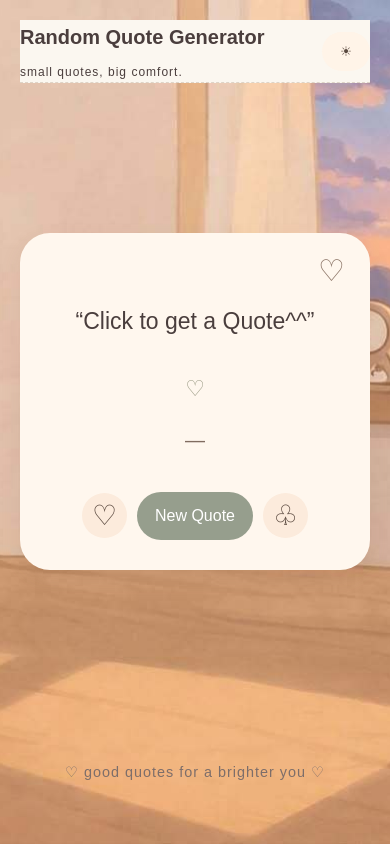
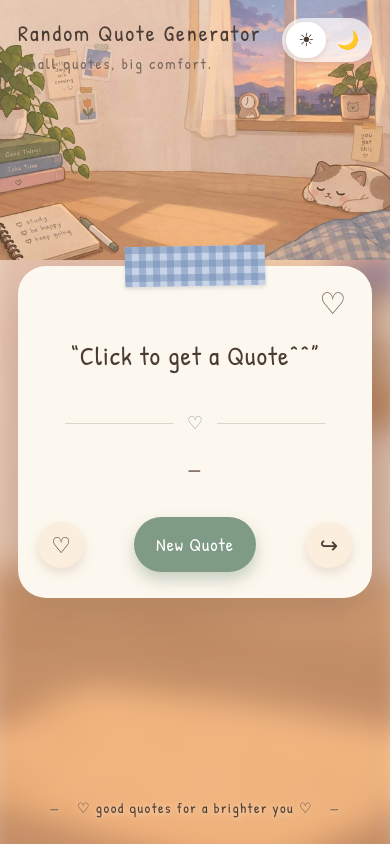
Before and after one commit to Regie-Burdeos/it110-midterm-project, a plain HTML site: page app.html in a window 390 px wide. Drawn offline with Linux system fonts and the light colour scheme.

Commit message:
new design

```diff
--- a/app.html
+++ b/app.html
@@ -13,10 +13,14 @@
             <p>small quotes, big comfort.</p>
         </div>
 
-        <button class="theme-btn" id="changeimage">☀</button>
+        <div class="theme-toggle">
+            <button class="theme-btn active" id="changeimage" aria-label="Day mode">☀</button>
+            <button class="theme-btn" id="changeimages" aria-label="Night mode">🌙</button>
+        </div>
     </header>
+
     <main class="quote-card">
-        <button class="heart">♡</button>
+        <button class="heart" aria-label="Like quote">♡</button>
 
         <h2 id="quotetext">“Click to get a Quote^^”</h2>
 
@@ -25,9 +29,9 @@
         <p class="author" id="authors">— </p>
 
         <div class="buttons">
-            <button class="icon-btn">♡</button>
+            <button class="icon-btn" aria-label="Favorite quote">♡</button>
             <button class="new-quote" id="new-quotes">New Quote</button>
-            <button class="icon-btn">♧</button>
+            <button class="icon-btn" aria-label="Copy quote">↪</button>
         </div>
     </main>
 
@@ -35,8 +39,6 @@
         ♡ good quotes for a brighter you ♡
     </footer>
 
-
     <script src="script.js"></script>
-
 </body>
 </html>
--- a/styles.css
+++ b/styles.css
@@ -1,185 +1,341 @@
+@import url('https://fonts.googleapis.com/css2?family=Comfortaa:wght@600;700&family=Patrick+Hand&family=Quicksand:wght@400;500;600;700&display=swap');
 
- /*STYLE FOR CSS FOR APP*/
 * {
     margin: 0;
     padding: 0;
     box-sizing: border-box;
 }
 
-body {
+.quote-pagess {
+    --ink: #4a3b33;
+    --ink-soft: #7a665a;
+    --card: #fdf8ef;
+    --sage: #7f9a85;
+    --sage-dark: #6c8872;
+    --cream-btn: #fbeedd;
+    --line: #ddd6c6;
+
     min-height: 100vh;
-    font-family: Georgia, serif;
+    min-height: 100dvh;
+    padding: 28px 32px;
+    font-family: 'Patrick Hand', 'Comic Sans MS', cursive, sans-serif;
+    color: var(--ink);
+    line-height: 1.4;
+
     background-color: #f3dfd0;
-    color: #59483e;
-    padding: 30px;
+    background-image: url("images/morning.jpg");
+    background-size: cover;
+    background-position: center;
+    background-repeat: no-repeat;
+    background-attachment: fixed;
 
     display: flex;
     flex-direction: column;
     align-items: center;
     justify-content: space-between;
-    gap: 40px;
+    gap: 30px;
 }
 
-.quote-pagess{
-    background-image: url("images/morning.jpg");
-    background-size: cover;
-    background-position: center;
-    background-repeat: no-repeat;
-    min-height: 100vh;
-    margin: 0;
+.quote-pagess.night {
+    background-image: url("images/evening.jpg");
 }
 
-header {
+.quote-pagess header {
     width: 100%;
+    position: static;
+    background: none;
+    border: none;
     display: flex;
     justify-content: space-between;
-    align-items: center;
+    align-items: flex-start;
 }
 
-header h1 {
-    font-size: 28px;
-}
-
-header p {
-    margin-top: 8px;
+.quote-pagess header h1 {
+    font-size: clamp(22px, 3.2vw, 34px);
+    font-weight: normal;
     letter-spacing: 2px;
 }
 
-button {
+.quote-pagess header h1::before {
+    content: "☁";
+    margin-right: 12px;
+    font-size: 1.3em;
+    vertical-align: -3px;
+}
+
+.quote-pagess header p {
+    margin: 4px 0 0 52px;
+    font-size: clamp(15px, 2vw, 20px);
+    letter-spacing: 2px;
+    color: var(--ink-soft);
+}
+
+.quote-pagess button {
     font-family: inherit;
     cursor: pointer;
     border: none;
 }
 
-.theme-btn {
-    background-color: #fff4e8;
-    padding: 12px 18px;
-    border-radius: 25px;
-    color: #59483e;
+.quote-pagess button:focus-visible {
+    outline: 3px solid var(--sage);
+    outline-offset: 3px;
 }
 
-.quote-card {
+.quote-pagess .theme-toggle {
+    display: inline-flex;
+    flex-direction: row;
+    align-items: center;
+    flex: none;
+    gap: 2px;
+    padding: 4px;
+    border-radius: 999px;
+    background: rgba(255, 255, 255, 0.7);
+    box-shadow: 0 4px 14px rgba(120, 90, 70, 0.18);
+}
+
+.quote-pagess .theme-toggle .theme-btn {
+    display: inline-flex;
+    align-items: center;
+    justify-content: center;
+    width: 40px;
+    height: 36px;
+    padding: 0;
+    border-radius: 999px;
+    background: transparent;
+    color: var(--ink);
+    font-size: 18px;
+    line-height: 1;
+    box-shadow: none;
+    transform: none;
+}
+
+.quote-pagess .theme-toggle .theme-btn:hover {
+    transform: none;
+}
+
+.quote-pagess .theme-toggle .theme-btn.active {
+    background: #fff;
+    box-shadow: 0 2px 6px rgba(120, 90, 70, 0.2);
+}
+
+.quote-pagess .theme-toggle #night-btn.active {
+    background: #5d6b8a;
+    color: #fff;
+}
+
+.quote-pagess main.quote-card {
     position: relative;
     width: 100%;
-    max-width: 700px;
-    background-color: #fff7ee;
-    padding: 80px 30px 40px;
-    border-radius: 30px;
+    max-width: 640px;
+    margin: 0;
+    padding: 90px 40px 34px;
+    background: var(--card);
+    border-radius: 28px;
     text-align: center;
-    box-shadow: 0 8px 20px #8d6b5020;
+    box-shadow: 0 18px 40px rgba(110, 80, 60, 0.22);
 }
 
-.heart {
+.quote-pagess .quote-card::before {
+    content: "";
     position: absolute;
-    top: 20px;
-    right: 25px;
-    background: none;
-    color: #8b7466;
-    font-size: 30px;
+    top: -20px;
+    left: 50%;
+    width: 140px;
+    height: 40px;
+    transform: translateX(-50%) rotate(-1deg);
+    background-color: #c7d3e6;
+    background-image:
+        linear-gradient(90deg, rgba(110, 138, 180, 0.45) 50%, transparent 50%),
+        linear-gradient(rgba(110, 138, 180, 0.45) 50%, transparent 50%);
+    background-size: 14px 14px;
+    box-shadow: 0 2px 4px rgba(80, 90, 120, 0.2);
 }
 
-.quote-card h2 {
-    font-size: 32px;
-    line-height: 1.6;
-    font-weight: normal;
+.quote-pagess .heart {
+    position: absolute;
+    top: 22px;
+    right: 26px;
+    background: none;
+    color: var(--ink-soft);
+    font-size: 30px;
+    line-height: 1;
+    transition: transform 0.2s ease;
 }
 
-.divider {
-    margin-top: 30px;
-    color: #9b9c86;
-    font-size: 22px;
+.quote-pagess .heart:hover {
+    transform: scale(1.15);
 }
 
-.author {
-    margin-top: 15px;
-    font-size: 20px;
-    color: #806c60;
+.quote-pagess .liked {
+    color: #d98a8a;
 }
 
-.buttons {
-    display: flex;
-    justify-content: center;
-    align-items: center;
-    gap: 20px;
-    margin-top: 50px;
+.quote-pagess .quote-card h2 {
+    font-size: clamp(26px, 4.4vw, 38px);
+    font-weight: normal;
+    line-height: 1.55;
+    letter-spacing: 1px;
 }
 
-.icon-btn {
-    width: 55px;
-    height: 55px;
-    border-radius: 50%;
-    background-color: #fcebdc;
-    color: #59483e;
-    font-size: 28px;
+.quote-pagess .divider {
+    display: flex;
+    align-items: center;
+    gap: 14px;
+    max-width: 260px;
+    margin: 34px auto 0;
+    color: #8fa392;
+    font-size: 18px;
 }
 
-.new-quote {
-    padding: 18px 35px;
-    border-radius: 35px;
-    background-color: #969e8d;
-    color: white;
-    font-size: 20px;
-    transition: 0.3s;
+.quote-pagess .divider::before,
+.quote-pagess .divider::after {
+    content: "";
+    flex: 1;
+    height: 1px;
+    background: var(--line);
 }
 
-.new-quote:hover {
-    background-color: #7f8976;
+.quote-pagess .author {
+    margin-top: 18px;
+    font-size: 21px;
+    letter-spacing: 1.5px;
+    color: var(--ink-soft);
+}
+
+.quote-pagess .buttons {
+    display: flex;
+    justify-content: space-between;
+    align-items: center;
+    gap: 16px;
+    margin-top: 44px;
+}
+
+.quote-pagess .icon-btn {
+    flex: none;
+    width: 58px;
+    height: 58px;
+    border-radius: 50%;
+    background: var(--cream-btn);
+    color: var(--ink);
+    font-size: 26px;
+    box-shadow: 0 5px 12px rgba(150, 110, 80, 0.2);
+    transition: transform 0.2s ease;
+}
+
+.quote-pagess .icon-btn:hover {
     transform: translateY(-3px);
 }
 
-footer {
-    text-align: center;
+.quote-pagess .new-quote {
+    padding: 18px 40px;
+    border-radius: 999px;
+    background: var(--sage);
+    color: #fff;
+    font-size: 22px;
     letter-spacing: 1px;
-    font-size: 16px;
-    padding: 10px;
+    box-shadow: 0 8px 16px rgba(100, 130, 108, 0.35);
+    transition: background-color 0.25s ease, transform 0.25s ease;
 }
 
+.quote-pagess .new-quote:hover {
+    background: var(--sage-dark);
+    transform: translateY(-3px);
+}
+
+.quote-pagess .new-quote:active {
+    transform: translateY(0);
+}
+
+.quote-pagess footer {
+    padding: 8px;
+    text-align: center;
+    font-size: 17px;
+    letter-spacing: 1.5px;
+    color: var(--ink);
+    text-shadow: 0 1px 6px rgba(255, 244, 230, 0.8);
+}
+
+.quote-pagess footer::before,
+.quote-pagess footer::after {
+    content: "—";
+    margin: 0 12px;
+    color: var(--ink-soft);
+}
 
 @media (max-width: 600px) {
-    body {
-        padding: 20px;
-        gap: 30px;
+    .quote-pagess {
+        padding: 18px;
+        gap: 24px;
     }
 
-    header h1 {
-        font-size: 20px;
+    .quote-pagess header p {
+        margin-left: 0;
     }
 
-    header p {
-        font-size: 12px;
-        letter-spacing: 1px;
+    .quote-pagess header h1::before {
+        display: none;
     }
 
-    .quote-card {
-        padding: 70px 20px 30px;
+    .quote-pagess main.quote-card {
+        padding: 70px 20px 26px;
     }
 
-    .quote-card h2 {
-        font-size: 23px;
+    .quote-pagess .buttons {
+        gap: 10px;
+        margin-top: 34px;
     }
 
-    .buttons {
-        gap: 10px;
-        margin-top: 35px;
+    .quote-pagess .icon-btn {
+        width: 46px;
+        height: 46px;
+        font-size: 22px;
     }
 
-    .icon-btn {
-        width: 45px;
-        height: 45px;
+    .quote-pagess .new-quote {
+        padding: 15px 22px;
+        font-size: 18px;
     }
 
-    .new-quote {
-        padding: 15px 18px;
-        font-size: 16px;
+    .quote-pagess footer {
+        font-size: 14px;
+    }
+
+    .quote-pagess,
+    .quote-pagess.night {
+        background: none;
+        position: relative;
+        isolation: isolate;
+    }
+
+    .quote-pagess::before,
+    .quote-pagess::after {
+        content: "";
+        position: fixed;
+        inset: 0;
+        z-index: -2;
+        background-repeat: no-repeat;
+    }
+
+    .quote-pagess::before {
+        background-image: url("images/morning.jpg");
+        background-size: cover;
+        background-position: center;
+        filter: blur(14px);
+        transform: scale(1.1);
+    }
+
+    .quote-pagess::after {
+        z-index: -1;
+        background-image: url("images/morning.jpg");
+        background-size: contain;
+        background-position: center top;
+    }
+
+    .quote-pagess.night::before,
+    .quote-pagess.night::after {
+        background-image: url("images/night.jpg");
     }
 }
-/*STYLE FOR CSS FOR APP*/
-
-
-
-/*STYLE FOR CSS FOR PORTFOLIO*/
-
-@import url('https://fonts.googleapis.com/css2?family=Comfortaa:wght@600;700&family=Patrick+Hand&family=Quicksand:wght@400;500;600;700&display=swap');
 
 :root {
     --bg-warm: #fbf7f0;
@@ -214,8 +370,6 @@ body {
     line-height: 1.7;
 }
 
-
-/* NAVBAR PART */
 header {
     width: 100%;
     background-color: var(--bg-warm);
@@ -277,9 +431,6 @@ header {
     transform: translateY(-2px);
 }
 
-
-
-/* MAIN LAYOUT PART */
 main {
     max-width: 1050px;
     margin: 0 auto;
@@ -307,8 +458,6 @@ section {
     font-size: 1rem;
 }
 
-
-/* HOME SECTION PART */
 .home-section {
     background: var(--card-bg);
     border-radius: 30px;
@@ -352,8 +501,6 @@ section {
     box-shadow: 0 6px 16px rgba(0, 0, 0, 0.08);
 }
 
-
-/* ABOUT US SECTION PART  */
 .team-grid {
     display: grid;
     grid-template-columns: repeat(auto-fit, minmax(280px, 1fr));
@@ -422,7 +569,6 @@ section {
     line-height: 1.6;
 }
 
-/* PROJECT SECTION PART */
 .project-card {
     background: var(--card-bg);
     border-radius: 30px;
@@ -476,8 +622,6 @@ section {
     transform: translateY(-2px);
 }
 
-
-/* CONTACT AND FOTTER PART */
 .contact-section {
     text-align: center;
 }
@@ -518,8 +662,6 @@ footer {
     font-size: 0.9rem;
 }
 
-
-
 @media (max-width: 768px) {
     .navbar {
         flex-direction: column;
```
Also changed, not shown: index.html (+1 -1 lines), script.js (+13 -5 lines).
